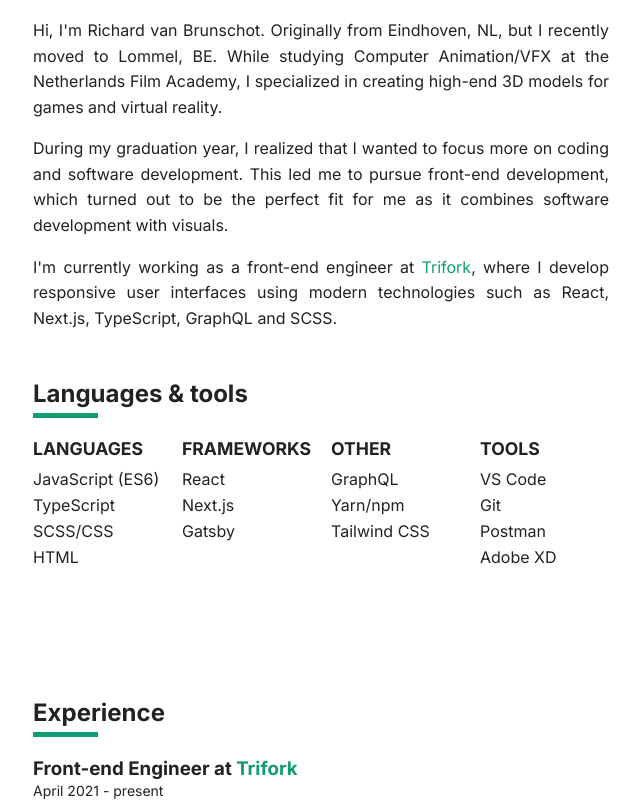
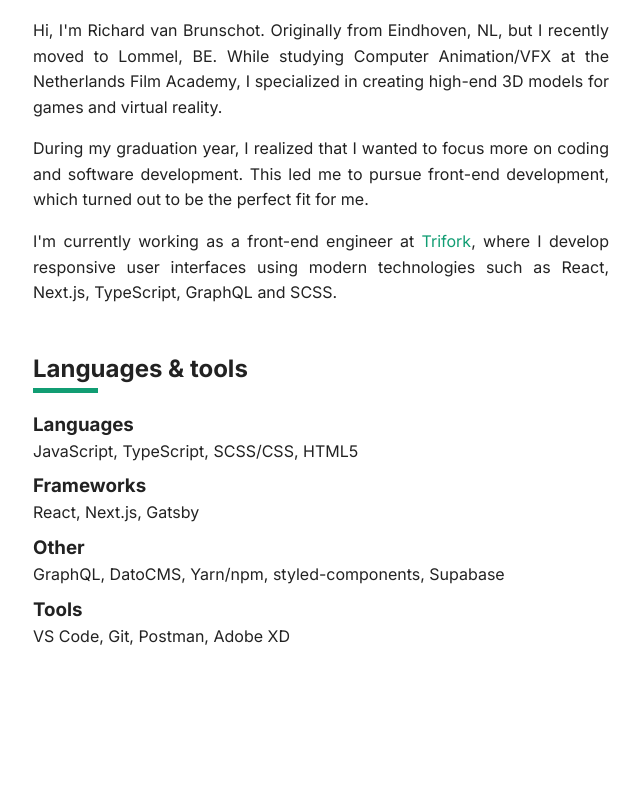
Before and after one commit to Richardvbr/frontend-portfolio, a Next.js app: page / in a window 1280 px wide. Shown: the part 622-1423 px from the top of the page, without its empty margins (319-959 px from the left). Built offline with nearby package versions, Linux system fonts and the light colour scheme.

Commit message:
Updated copy

```diff
--- a/src/components/about/index.jsx
+++ b/src/components/about/index.jsx
@@ -1,4 +1,12 @@
-import { Container, Text, ListContainer, List, ListItem } from './style';
+import {
+  Container,
+  Text,
+  Heading,
+  Item,
+  ListContainer,
+  List,
+  ListItem,
+} from './style';
 
 const About = () => {
   return (
@@ -14,8 +22,7 @@ const About = () => {
         <Text>
           During my graduation year, I realized that I wanted to focus more on
           coding and software development. This led me to pursue front-end
-          development, which turned out to be the perfect fit for me as it
-          combines software development with visuals.
+          development, which turned out to be the perfect fit for me.
         </Text>
         <Text>
           I&apos;m currently working as a front-end engineer at {''}
@@ -28,30 +35,14 @@ const About = () => {
       </div>
       <div>
         <h2>Languages & tools</h2>
-        <ListContainer>
-          <List data-header='languages'>
-            <ListItem>JavaScript (ES6)</ListItem>
-            <ListItem>TypeScript</ListItem>
-            <ListItem>SCSS/CSS</ListItem>
-            <ListItem>HTML</ListItem>
-          </List>
-          <List data-header='frameworks'>
-            <ListItem>React</ListItem>
-            <ListItem>Next.js</ListItem>
-            <ListItem>Gatsby</ListItem>
-          </List>
-          <List data-header='other'>
-            <ListItem>GraphQL</ListItem>
-            <ListItem>Yarn/npm</ListItem>
-            <ListItem>Tailwind CSS</ListItem>
-          </List>
-          <List data-header='tools'>
-            <ListItem>VS Code</ListItem>
-            <ListItem>Git</ListItem>
-            <ListItem>Postman</ListItem>
-            <ListItem>Adobe XD</ListItem>
-          </List>
-        </ListContainer>
+        <Heading>Languages</Heading>
+        <Item>JavaScript, TypeScript, SCSS/CSS, HTML5</Item>
+        <Heading>Frameworks</Heading>
+        <Item>React, Next.js, Gatsby</Item>
+        <Heading>Other</Heading>
+        <Item>GraphQL, DatoCMS, Yarn/npm, styled-components, Supabase</Item>
+        <Heading>Tools</Heading>
+        <Item>VS Code, Git, Postman, Adobe XD</Item>
       </div>
     </Container>
   );
--- a/src/components/about/style.js
+++ b/src/components/about/style.js
@@ -27,6 +27,14 @@ const Text = styled.p`
     max-width: 80ch;
     text-align: justify;
   }
+`;
+
+const Heading = styled.h3`
+  margin: 0;
+`;
+
+const Item = styled.p`
+  margin: 3px 0 10px;
 `;
 
 const ListContainer = styled.div`
@@ -60,4 +68,4 @@ const ListItem = styled.li`
   }
 `;
 
-export { Container, Text, ListContainer, List, ListItem };
+export { Container, Text, Heading, Item, ListContainer, List, ListItem };
--- a/src/components/experience/style.js
+++ b/src/components/experience/style.js
@@ -3,7 +3,7 @@ import breakpoints from 'src/styles/breakpoints';
 
 const Container = styled.section`
   max-width: 80vw;
-  margin: 8rem auto 0;
+  margin: 10rem auto 0;
   a,
   span {
     color: ${({ theme }) => theme.accent};
--- a/src/components/projects/project/style.js
+++ b/src/components/projects/project/style.js
@@ -70,9 +70,10 @@ const List = styled.ul`
 
 const ListItem = styled.li`
   &:before {
-    content: '–';
+    content: '▹';
     position: absolute;
     margin-left: -1.1em;
+    color: ${({ theme }) => theme.accent};
   }
 
   &:not(last-of-type) {
--- a/src/data/projects.js
+++ b/src/data/projects.js
@@ -16,21 +16,21 @@ export const projects = [
     ],
     github: '',
   },
-  {
-    id: '1',
-    img: '/static/images/netflix.jpg',
-    imgAlt: 'Netflix React App',
-    url: 'https://netflix-react-app-fd806.web.app/',
-    title: 'Netlix React App',
-    languages: ['React', 'Redux', 'Firebase', 'Axios', 'SCSS'],
-    description: [
-      'Netflix UI clone built with React.js',
-      'Fetches data from TMDB API',
-      'Single page application',
-      'Full authentication functionality using Firebase',
-    ],
-    github: 'https://github.com/Richardvbr/netflix-react-app',
-  },
+  // {
+  //   id: '1',
+  //   img: '/static/images/netflix.jpg',
+  //   imgAlt: 'Netflix React App',
+  //   url: 'https://netflix-react-app-fd806.web.app/',
+  //   title: 'Netlix React App',
+  //   languages: ['React', 'Redux', 'Firebase', 'Axios', 'SCSS'],
+  //   description: [
+  //     'Netflix UI clone built with React.js',
+  //     'Fetches data from TMDB API',
+  //     'Single page application',
+  //     'Full authentication functionality using Firebase',
+  //   ],
+  //   github: 'https://github.com/Richardvbr/netflix-react-app',
+  // },
   {
     id: '2',
     img: '/static/images/3d.jpg',
```
